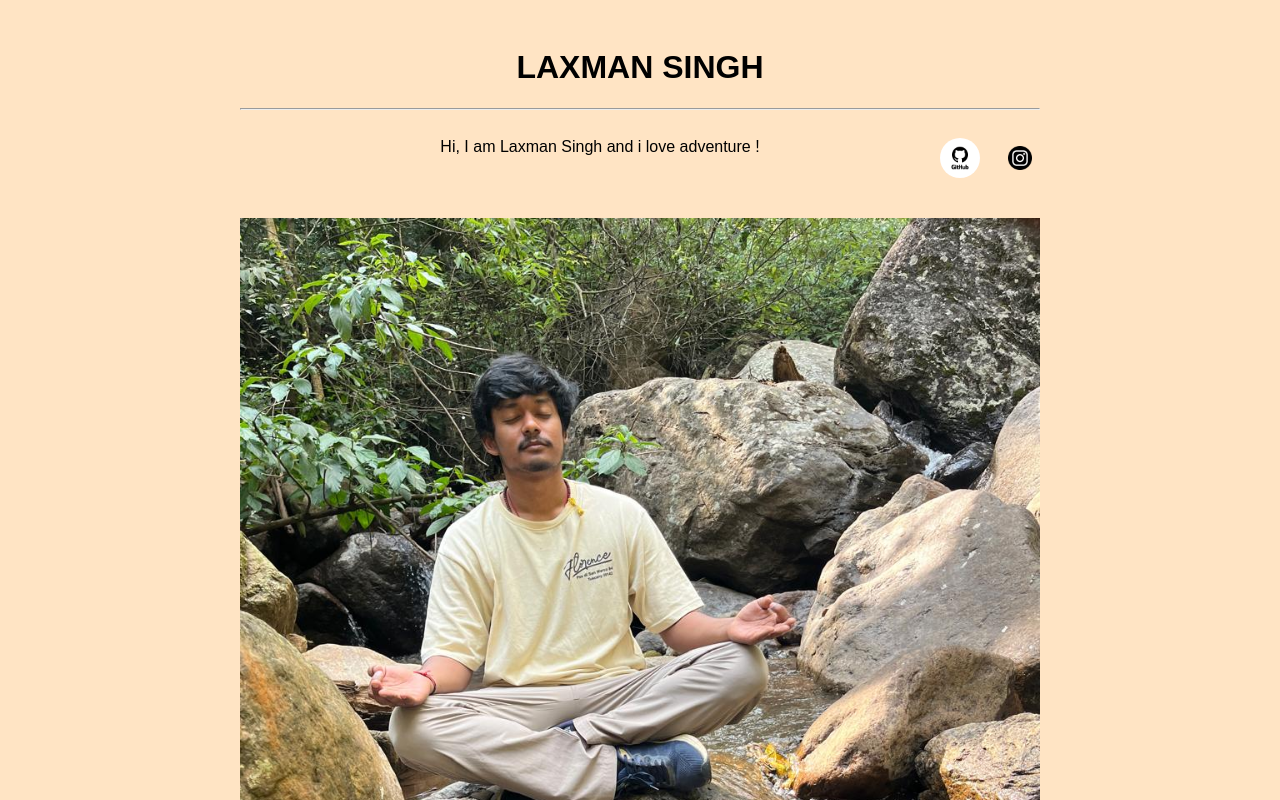
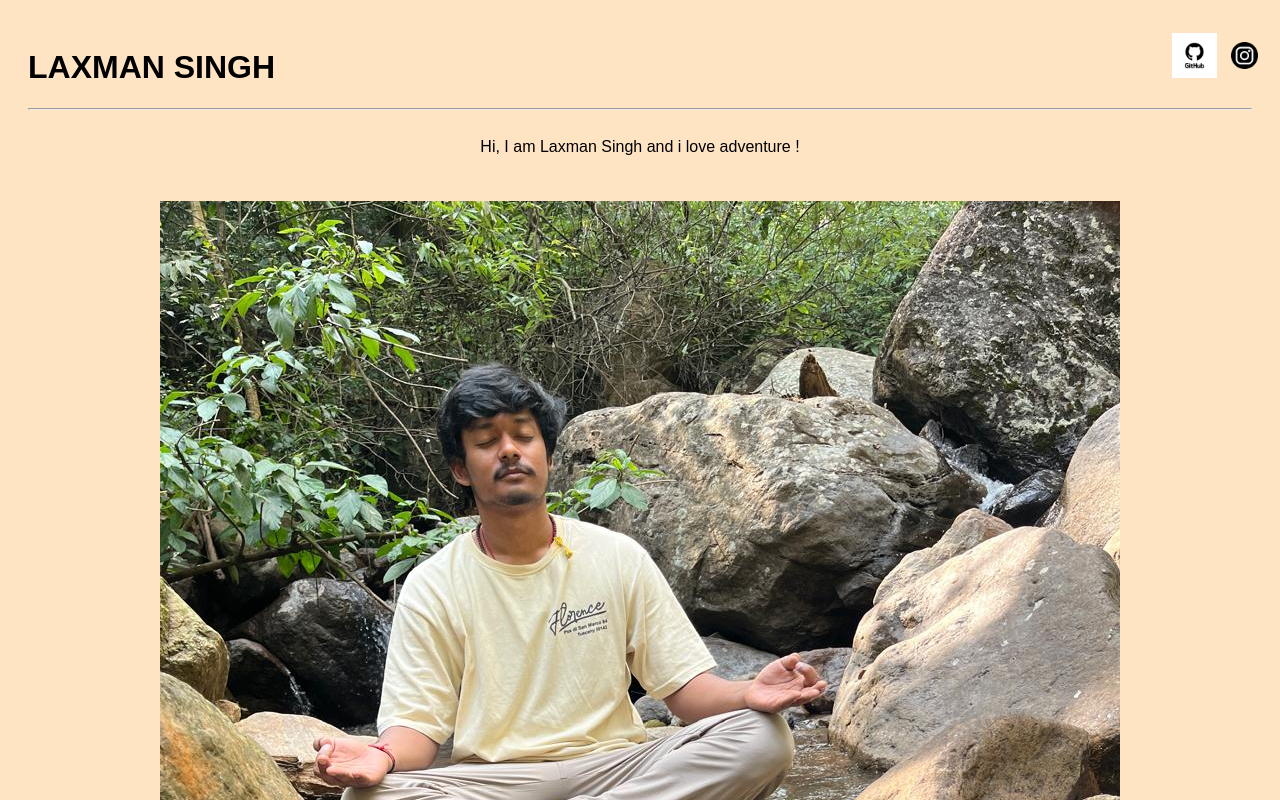
Before and after one commit to laxmansingh2397/laxman_website, a plain HTML site: page index.html in a window 1280 px wide. Shown: the top 800 px of the page. Drawn offline with Linux system fonts and the light colour scheme.

Commit message:
change back again

```diff
--- a/index.html
+++ b/index.html
@@ -1,4 +1,4 @@
-<!-- <!DOCTYPE html>
+<!DOCTYPE html>
 
 <html>
   <head>
@@ -21,79 +21,4 @@
       <p>Hi guys above photo is from somewhere in deep forest !.</p>
     </main>
   </body>
-</html> -->
-
-<!DOCTYPE html>
-<html>
-  <head>
-    <title>Laxman Singh</title>
-    <meta charset="utf-8" />
-    <meta name="viewport" content="width=device-width, initial-scale=1.0" />
-    <link rel="stylesheet" href="style.css" />
-    <style>
-      /* Basic CSS for responsiveness - can be moved to style.css */
-      .link {
-        display: flex;
-        justify-content: center; /* Center the links horizontally */
-        gap: 20px; /* Add some space between the links */
-        margin-bottom: 20px; /* Add some space below the links */
-      }
-
-      .link img {
-        width: 50px; /* Adjust size as needed */
-        height: auto;
-        border-radius: 50%; /* Make them circular */
-      }
-
-      main {
-        max-width: 800px; /* Limit the width of the main content */
-        margin: 0 auto; /* Center the main content */
-        padding: 20px;
-        text-align: center; /* Center text within the main section */
-      }
-
-      img {
-        max-width: 100%; /* Make images responsive */
-        height: auto;
-        display: block; /* Remove extra space below image */
-        margin: 20px auto; /* Center images horizontally */
-      }
-
-      /* Media query for smaller screens */
-      @media (max-width: 600px) {
-        .link {
-          flex-direction: row; /* Stack links vertically on smaller screens */
-          align-items: center; /* Center items vertically */
-        }
-
-        .link img {
-          width: 40px; /* Slightly smaller icons on small screens */
-        }
-
-        h1 {
-          font-size: 2em; /* Adjust heading size for smaller screens */
-        }
-      }
-    </style>
-  </head>
-  <body>
-    <main>
-      <h1>LAXMAN SINGH</h1>
-      <hr />
-      <div class="link">
-        <a target="_blank" href="https://github.com/laxmansingh2397"
-          ><img src="img/github.jpg" alt="github photo"
-        /></a>
-        <a
-          target="_blank"
-          href="https://www.instagram.com/hi_im_laxman/profilecard/?igsh=eXBzMDl5OW1lajF3"
-          ><img src="img/instagram.webp" alt="instagram photo"
-        /></a>
-      </div>
-      <p>Hi, I am Laxman Singh and i love adventure !</p>
-
-      <img src="img/my_image.jpg" alt="Laxman's photo" />
-      <p>Hi guys above photo is from somewhere in deep forest !.</p>
-    </main>
-  </body>
 </html>
```
